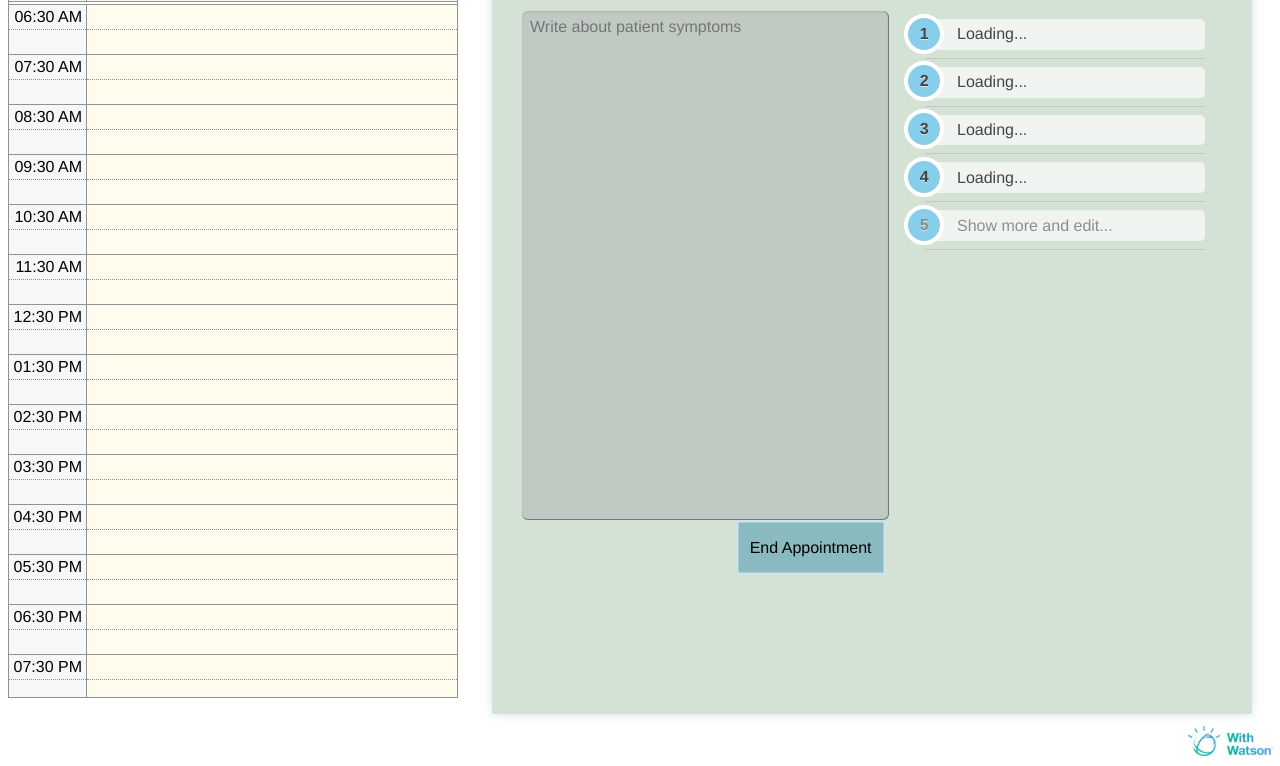
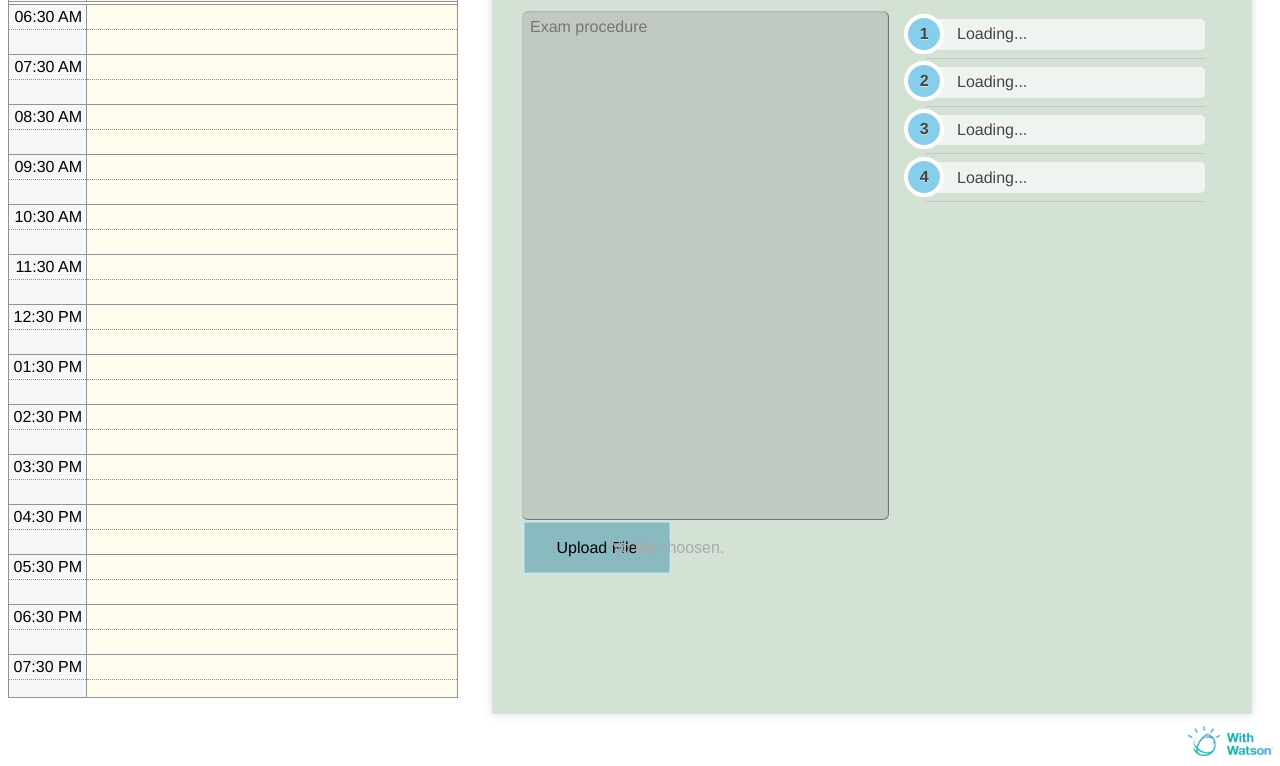
Before and after one commit to alegis277/LynxAI, a Django app: template App/templates/labs.html in a window 1280 px wide. Shown: the part 210-976 px from the top of the page. Run offline with Django 3.2, Linux system fonts and the light colour scheme; the template is opened without the code that fills it, so the values that code supplies are empty; some libraries are stand-ins or nearby versions.

Commit message:
Labs Final Version

```diff
--- a/App/templates/labs.html
+++ b/App/templates/labs.html
@@ -360,14 +360,15 @@
 		<div style="width: 100%;margin-top: 20px;height: calc(100% - 190px)">
 
 			<div style="float: left;width: 50%;height: 100%">
-				<textarea placeholder="Write about patient symptoms" autocomplete="off" style="resize: none;float: left;"></textarea>
-
-				<div class="button" style="margin-left: calc(106.75% - 10px - 150px);float: left;" id="ControllerConfig2">
-					<span>End Appointment</span>
+				<textarea placeholder="Exam procedure" autocomplete="off" style="resize: none;float: left;"></textarea>
+				<input type='file' id='real-file' hidden='hidden' />
+				<div class="button" style="margin-left: 0px;float: left;" id="real-button">
+					<span>Upload File</span>
 					<svg>
 						<polyline class="o1" points="0 0, 150 0, 150 55, 0 55, 0 0"></polyline>
 						<polyline class="o2" points="0 0, 150 0, 150 55, 0 55, 0 0"></polyline>
 					</svg>
+					<span id='real-text' style='margin-left: 140px; font-family: sans-serif; color: #aaa'>No file choosen.</span>
 				</div>
 			</div>
 			<div style="float: right;width: 50%">
@@ -376,7 +377,6 @@
 					<li><a style="background-color: #ffffffa3 !important;" id="height_main">Loading...</a></li>
 					<li><a style="background-color: #ffffffa3 !important;" id="weight_main">Loading...</a></li>
 					<li><a style="background-color: #ffffffa3 !important;" id="gender_main">Loading...</a></li>
-					<li><a style="color:#8c8c8c;background-color: #ffffffa3 !important;cursor: pointer;" onclick="modal_HCI.style.display = 'block';">Show more and edit...</a></li>
 				</ol>
 			</div>
 	</div>
@@ -468,4 +468,21 @@ update_calendar()
 
 </script>
 
+<script>
+	const realText = document.getElementById("real-text");
+	const realFile = document.getElementById("real-file");
+	const realButton = document.getElementById("real-button");
+
+	realButton.addEventListener("click", function(){
+		realFile.click();
+	});
+	realFile.addEventListener("change", function(){
+		if(realFile.value){
+			realText.innerHTML = realFile.value.match(/[\/\\]([\w\d\s\.\-\(\)]+)$/)[1];
+		} else {
+			realText.innerHTML = "No file choosen"
+		}
+	})
+</script>
+
 </html>
```
